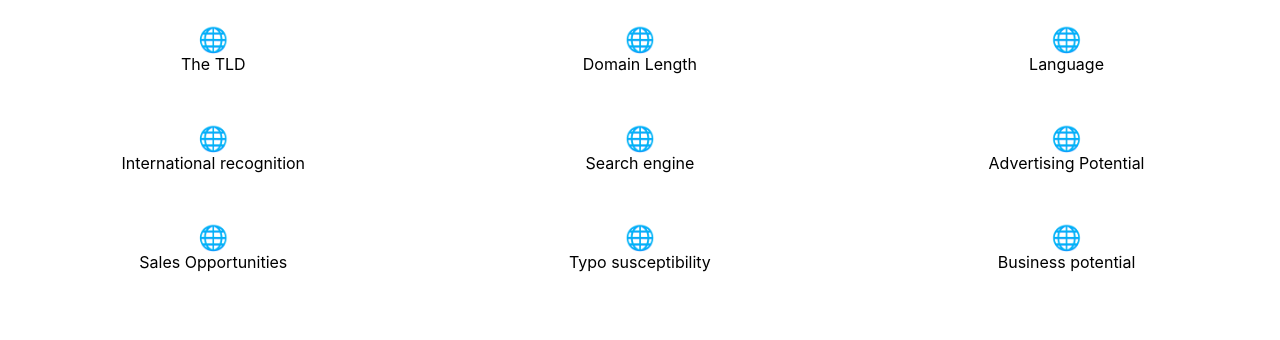
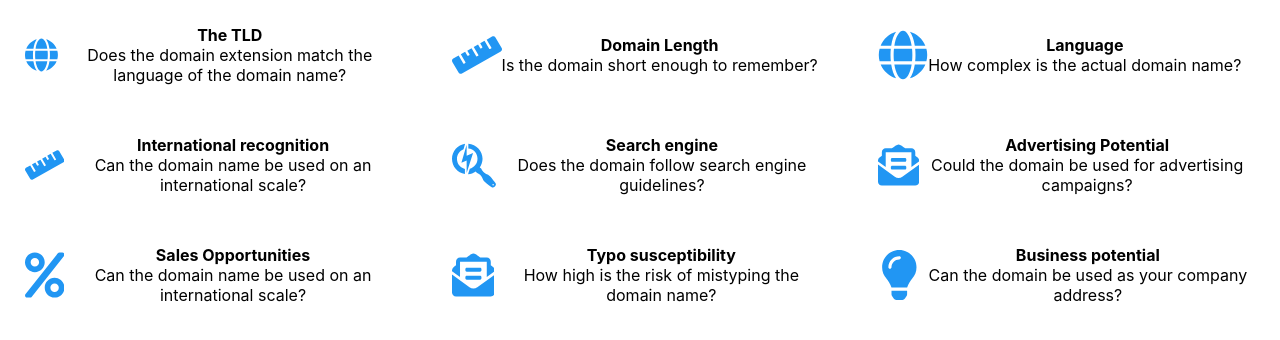
Before and after one commit to FestaMazreku/react-js, a React (Create React App) app: page / in a window 1280 px wide. Shown: the top 340 px of the page. Built offline with nearby package versions, Linux system fonts and the light colour scheme.

Commit message:
First task

```diff
--- a/package.json
+++ b/package.json
@@ -8,6 +8,7 @@
     "@testing-library/user-event": "^13.5.0",
     "react": "^18.2.0",
     "react-dom": "^18.2.0",
+    "react-icons": "^4.12.0",
     "react-scripts": "5.0.1",
     "web-vitals": "^2.1.4"
   },
--- a/src/components/component.js
+++ b/src/components/component.js
@@ -1,28 +1,125 @@
 import React from "react";
+import {
+  FaGlobe,
+  FaRuler,
+  FaSearchengin,
+  FaEnvelopeOpenText,
+  FaPercent,
+  FaLightbulb,
+} from "react-icons/fa";
 
 const Component = () => {
   const data = [
-    "The TLD",
-    "Domain Length",
-    "Language",
-    "International recognition",
-    "Search engine",
-    "Advertising Potential",
-    "Sales Opportunities",
-    "Typo susceptibility",
-    "Business potential",
+    {
+      text: "The TLD",
+      icon: "icon1",
+      description:
+        "Does the domain extension match the language of the domain name?",
+    },
+    {
+      text: "Domain Length",
+      icon: "icon2",
+      description: "Is the domain short enough to remember?",
+    },
+    {
+      text: "Language",
+      icon: "icon3",
+      description: "How complex is the actual domain name?",
+    },
+    {
+      text: "International recognition",
+      icon: "icon4",
+      description: "Can the domain name be used on an international scale?",
+    },
+    {
+      text: "Search engine",
+      icon: "icon5",
+      description: "Does the domain follow search engine guidelines?",
+    },
+    {
+      text: "Advertising Potential",
+      icon: "icon6",
+      description: "Could the domain be used for advertising campaigns?",
+    },
+    {
+      text: "Sales Opportunities",
+      icon: "icon7",
+      description: "Can the domain name be used on an international scale?",
+    },
+    {
+      text: "Typo susceptibility",
+      icon: "icon8",
+      description: "How high is the risk of mistyping the domain name?",
+    },
+    {
+      text: "Business potential",
+      icon: "icon9",
+      description: "Can the domain be used as your company address?",
+    },
   ];
 
-  const icons = () => {
-    return "🌐";
+  const getIcon = (icon) => {
+    const commonStyles = {
+      borderRadius: "50%",
+      border: "1px solid #ccc",
+      backgroundColor: "#fff",
+      marginRight: "10px",
+      display: "flex",
+      alignItems: "center",
+      justifyContent: "center",
+    };
+    const blueStyles = { color: "#2196F3", fill: "#2196F3" };
+
+    switch (icon) {
+      case "icon1":
+        return <FaGlobe size={50} color="#2196F3" />;
+      case "icon2":
+        return <FaRuler size={50} color="#2196F3" />;
+      case "icon3":
+        return <FaGlobe size={50} color="#2196F3" />;
+      case "icon4":
+        return <FaRuler size={50} color="#2196F3" />;
+      case "icon5":
+        return <FaSearchengin size={50} color="#2196F3" />;
+      case "icon6":
+        return <FaEnvelopeOpenText size={50} color="#2196F3" />;
+      case "icon7":
+        return <FaPercent size={50} color="#2196F3" />;
+      case "icon8":
+        return <FaEnvelopeOpenText size={50} color="#2196F3" />;
+      case "icon9":
+        return <FaLightbulb size={50} color="#2196F3" />;
+      case "icon10":
+        return (
+          <svg
+            xmlns="http://www.w3.org/2000/svg"
+            viewBox="0 0 50 50"
+            width="50"
+            height="50"
+            style={{ ...commonStyles, ...blueStyles }}
+          >
+            <circle cx="25" cy="25" r="20" fill="#fff" />
+          </svg>
+        );
+
+      default:
+        return null;
+    }
   };
 
   return (
     <div className="box">
-      {data.map((text, index) => (
-        <div key={index} className="item">
-          <span style={{ fontSize: "24px" }}>{icons()}</span>
-          <div>{text}</div>
+      {data.map((item, index) => (
+        <div
+          key={index}
+          className="item"
+          style={{ display: "flex", alignItems: "center" }}
+        >
+          {getIcon(item.icon)}
+          <div>
+            <div style={{ fontWeight: "bold" }}>{item.text}</div>
+            <div>{item.description}</div>
+          </div>
         </div>
       ))}
     </div>
```
Also changed, not shown: 1 other file (tests, documents, lock files or other folders).
